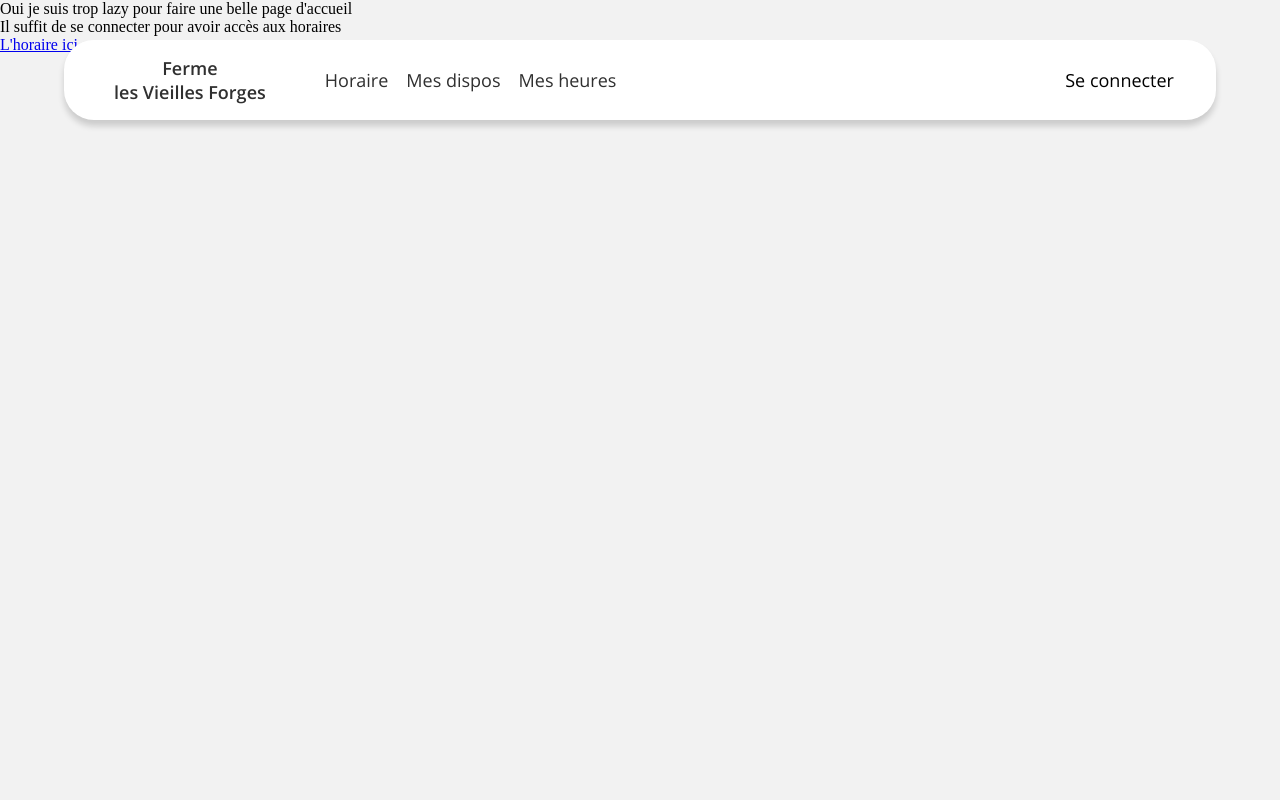
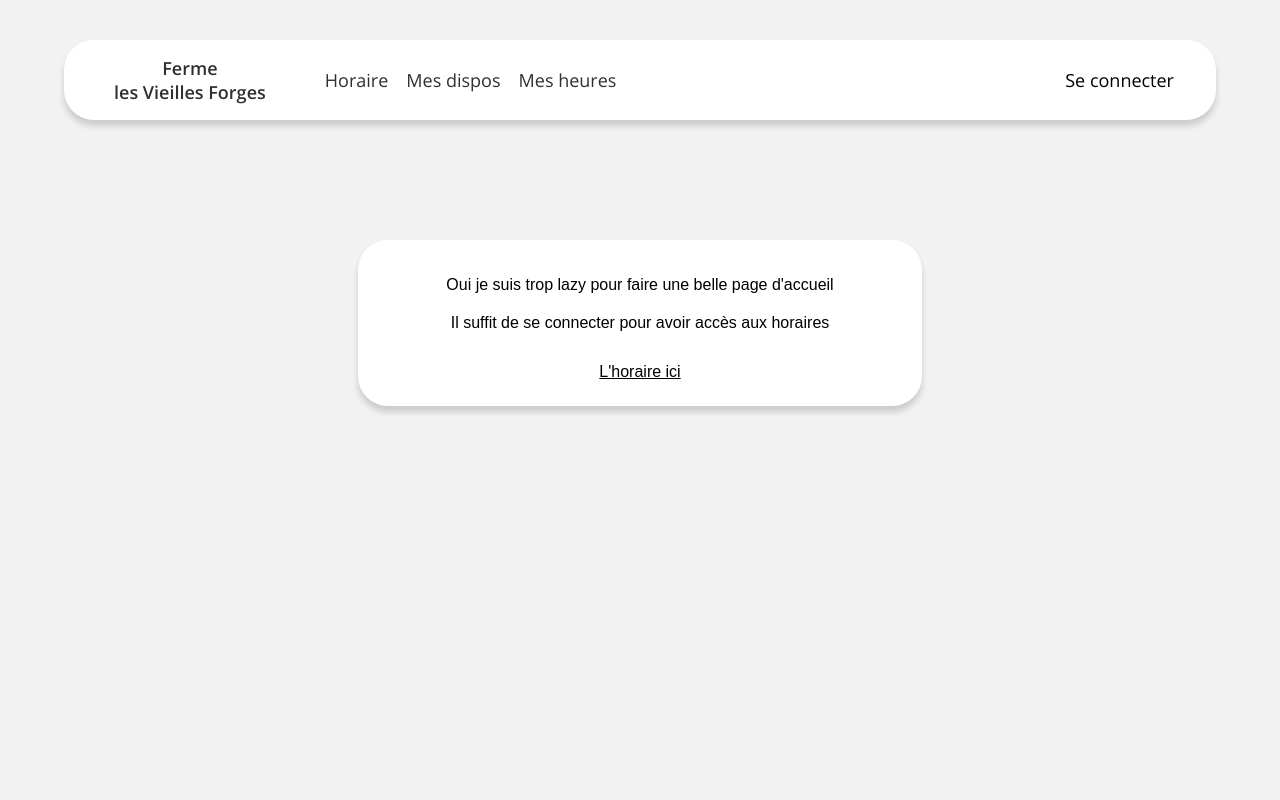
Before and after one commit to JulienR1/scheduleManager, a PHP site: page / in a window 1280 px wide. Run offline with PHP 8.4, Linux system fonts and the light colour scheme; style sheets or scripts are compiled from the project's sources; some libraries are stand-ins or nearby versions.

Commit message:
page d'accueil lazy

```diff
--- /dev/null
+++ b/site/css/index/style.css
@@ -0,0 +1,35 @@
+main {
+  height: 100%;
+  position: relative;
+}
+
+#lazy-container {
+  position: relative;
+  margin: 0 auto;
+  top: 20%;
+  width: 70%;
+  padding: 5%;
+  text-align: center;
+}
+
+#lazy-container p {
+  text-align: center;
+  font-family: Arial, Helvetica, sans-serif;
+  padding: 2% 0;
+}
+
+#lazy-container a {
+  display: block;
+  color: #000;
+  font-family: Arial, Helvetica, sans-serif;
+  margin-top: 20px;
+}
+
+@media only screen and (min-width: 700px) {
+  #lazy-container {
+    top: 30%;
+    width: 40%;
+    padding: 2%;
+  }
+}
+/*# sourceMappingURL=style.css.map */
--- /dev/null
+++ b/site/css/index/style.scss
@@ -0,0 +1,34 @@
+main {
+  height: 100%;
+  position: relative;
+}
+
+#lazy-container {
+  position: relative;
+  margin: 0 auto;
+  top: 20%;
+  width: 70%;
+  padding: 5%;
+  text-align: center;
+}
+
+#lazy-container p {
+  text-align: center;
+  font-family: Arial, Helvetica, sans-serif;
+  padding: 2% 0;
+}
+
+#lazy-container a {
+  display: block;
+  color: #000;
+  font-family: Arial, Helvetica, sans-serif;
+  margin-top: 20px;
+}
+
+@media only screen and (min-width: 700px) {
+  #lazy-container {
+    top: 30%;
+    width: 40%;
+    padding: 2%;
+  }
+}
--- a/site/index.php
+++ b/site/index.php
@@ -5,7 +5,7 @@ require "req/header.php";
 <main>
     <?php require "req/header-toggle.php";?>
 
-    <div id="lazy-container">
+    <div id="lazy-container" class="shadow-bg">
         <p>Oui je suis trop lazy pour faire une belle page d'accueil</p>
         <p>Il suffit de se connecter pour avoir accès aux horaires</p>
 
--- a/site/req/header.php
+++ b/site/req/header.php
@@ -21,6 +21,9 @@ $_SESSION["currentPage"] = $_SERVER["PHP_SELF"];
     <link rel="stylesheet" href="css/header/connection.css">
 
     <?php
+if(strpos($_SESSION["currentPage"],"index.php")!==false){
+    echo '<link rel="stylesheet" href="css/index/style.css">';
+}
 if (strpos($_SESSION["currentPage"], "calendar.php") !== false) {
     echo '<link rel="stylesheet" href="css/calendar/calendar.css">';
     echo '<link rel="stylesheet" href="css/calendar/calendar-details.css">';
```
Also changed, not shown: site/assets/img/elon_musk.jpg (deleted), site/assets/img/julien-rousseau.jpg (deleted), 1 other file.
